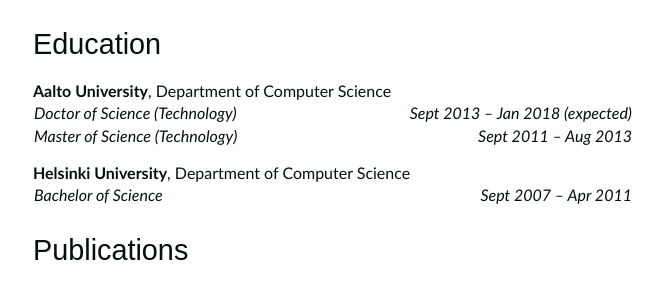
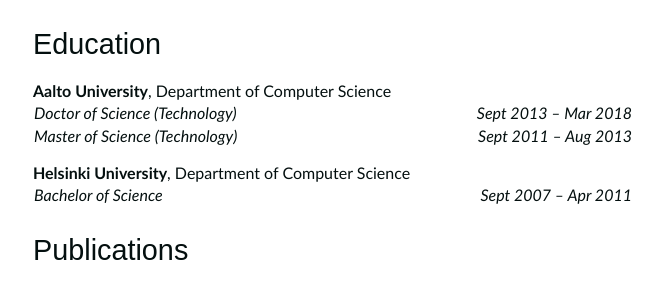
Before and after one commit to OlliSaarikivi/homepage, a Jekyll site: the page built from cv.md, in a window 1280 px wide and 900 px high, scrolled down 865 px. Shown: the part 157-446 px from the top of the window, without its empty margins (307-970 px from the left). Built offline with Jekyll 4.4.1, drawn with Linux system fonts in a browser that asks for light colours.

Commit message:
Update cv.md

```diff
--- a/cv.md
+++ b/cv.md
@@ -67,7 +67,7 @@
 
 |||
 |:--|--:|
-|*Doctor of Science (Technology)*|*Sept 2013 – Jan 2018 (expected)*|
+|*Doctor of Science (Technology)*|*Sept 2013 – Mar 2018*|
 |*Master of Science (Technology)*|*Sept 2011 – Aug 2013*|
 {: class="nohead"}
 
```
